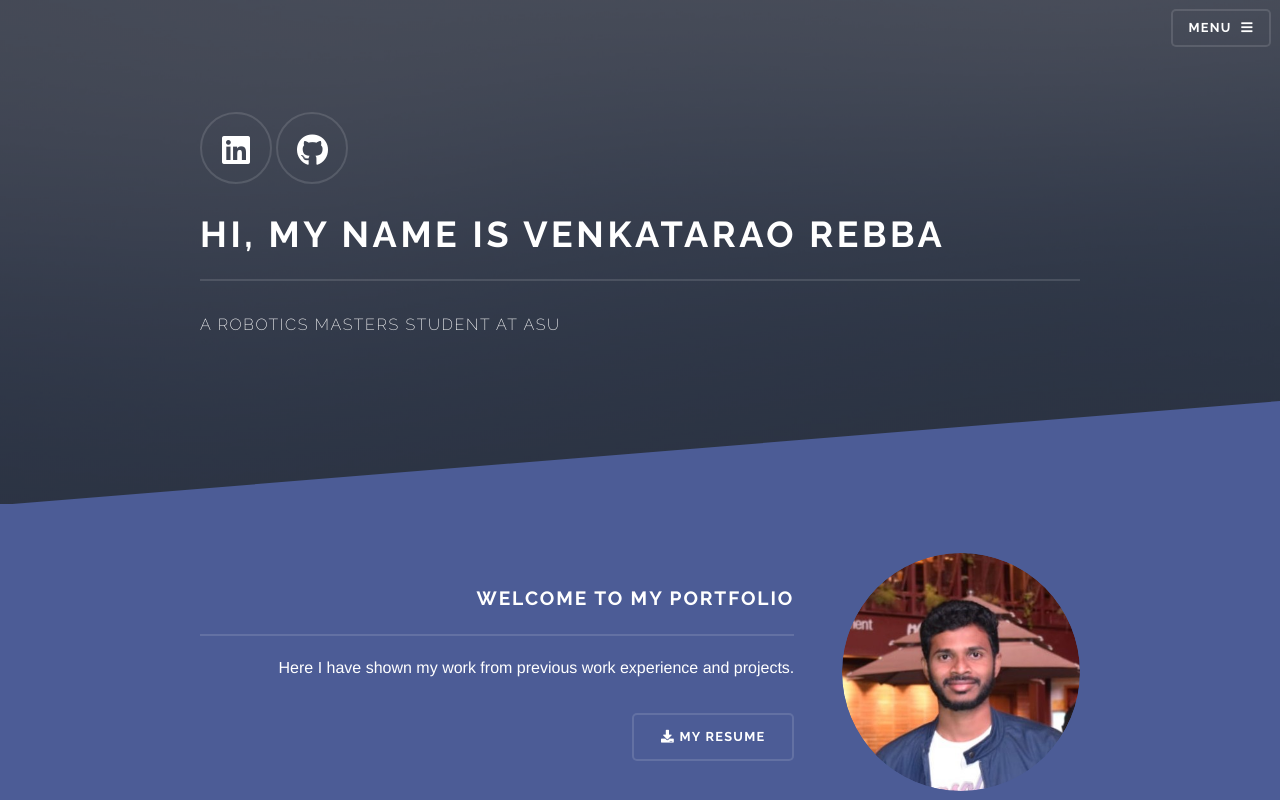
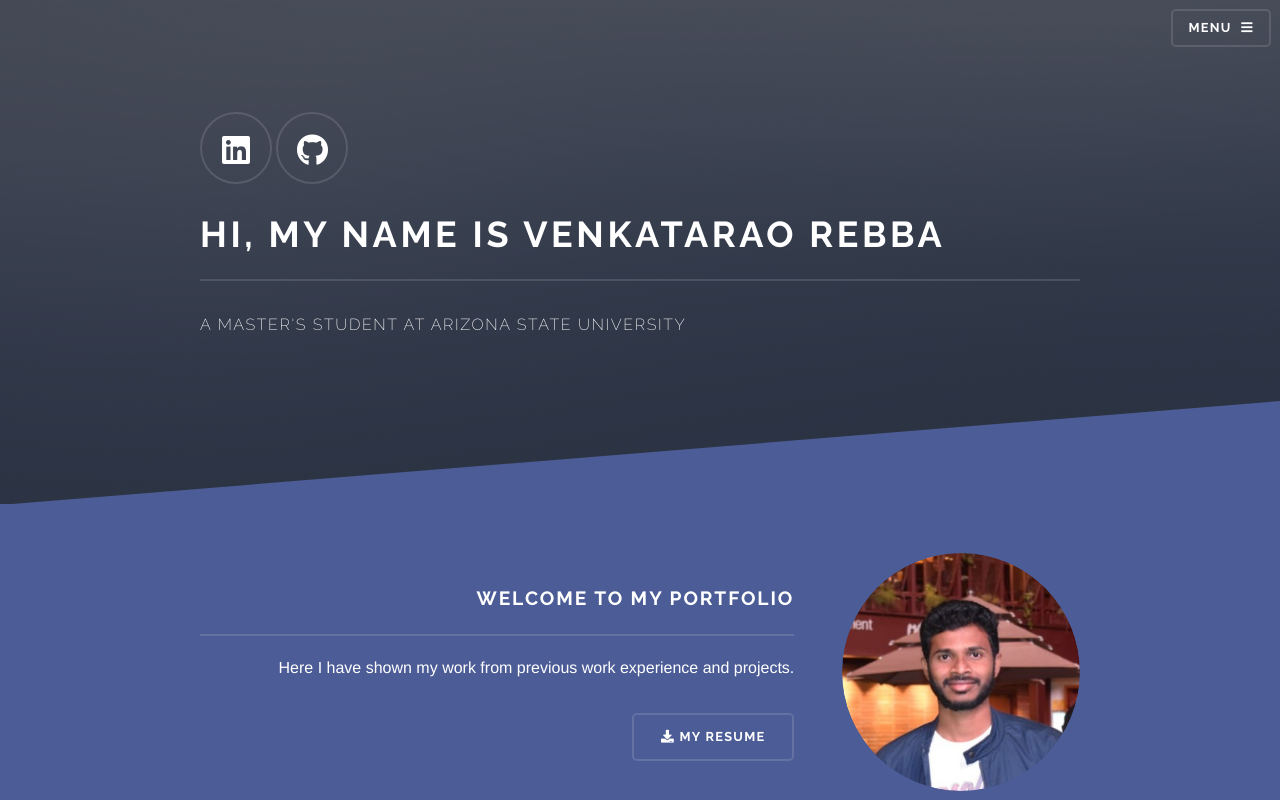
Before and after one commit to venkatrebba/venkatrebba.github.io, a plain HTML site: page index.html in a window 1280 px wide. Shown: the top 800 px of the page. Drawn offline with Linux system fonts and the light colour scheme.

Commit message:
Update index.html

```diff
--- a/index.html
+++ b/index.html
@@ -63,7 +63,7 @@
                                 <a href="https://github.com/venkatrebba" class="icon brands fa-github"></a>
                             </div>
 							<h2> Hi, my name is Venkatarao Rebba</h2>
-							<p>A Robotics Masters student at ASU </p>
+							<p>A Master's student at Arizona State University </p>
 						</div>
 					</section>
 
```
